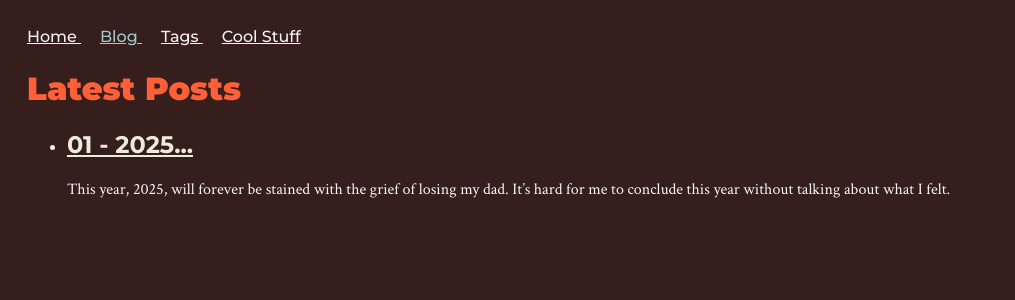
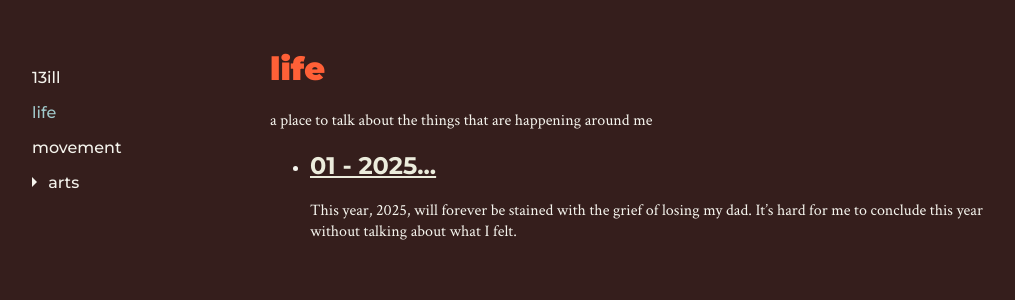
Before and after one commit to willrossignol/13ill.me, a Jekyll site: the page built from src/life.html, in a window 1280 px wide. Shown: the top 300 px of the page, without its empty margins (0-1015 px from the left). Built offline with Jekyll 4.4.1, drawn with Linux system fonts in a browser that asks for light colours.

Commit message:
new navigation and basic structure

```diff
--- a/src/_includes/navigation.html
+++ b/src/_includes/navigation.html
@@ -1,7 +1,18 @@
 <nav>
   {% for item in site.data.navigation %}
-    <a href="{{ item.link }}" {% if page.url == item.link %}class="current"{% endif %}>
+    {% if item.list %}
+      <input id="collapsible" class="toggle" type="checkbox" {% if page.url contains item.dir %} checked {% endif %}>
+      <label for="collapsible" class="lbl-toggle {% if page.url contains item.dir %} current {% endif %}">{{item.name}}</label>
+      <div class="collapsible-content">
+        {% for subitem in item.items %}
+        {% assign link_url = item.dir | append: subitem.link %}
+          <a href="{{link_url}}" {% if page.url == link_url %} class="current"{% endif %}>{{subitem.name}}</a>
+        {% endfor %}
+      </div>
+    {% else %}
+      <a href="{{ item.link }}" {% if page.url==item.link %}class="current" {% endif %}>
         {{ item.name }}
-    </a>
+      </a>
+    {% endif %}
   {% endfor %}
 </nav>
--- a/src/_sass/main.scss
+++ b/src/_sass/main.scss
@@ -11,7 +11,9 @@ $backgroud-color: #351e1c;
 
 // Styling
 body {
-  padding: 5mm;
+  margin-left: 250px;
+  margin-right: 250px;
+  padding: 20px;
   background-color: $backgroud-color;
   color: $primary-color;
   font-family: "Crimson Text", serif;
@@ -56,6 +58,18 @@ a:active {
 * Navigation
 **/
 
+nav {
+  height: 100%; /* 100% Full-height */
+  width: 250px;
+  position: fixed; /* Stay in place */
+  z-index: 1; /* Stay on top */
+  top: 0; /* Stay at the top */
+  left: 0;
+  // background-color: #111; /* Black*/
+  overflow-x: hidden; /* Disable horizontal scroll */
+  padding-top: 60px; /* Place content 60px from the top */
+  transition: 0.5s; /* 0.5 second transition effect to slide in the sidenav */
+}
 
 nav a {
   color: $primary-color;
@@ -63,22 +77,82 @@ nav a {
   font-optical-sizing: auto;
   font-weight: 500;
   font-style: normal;
-  padding-right: 5mm;
+  padding: 8px 8px 8px 32px;
+  text-decoration: none;
+  display: block;
 }
 
 nav a.current {
   color: $ternary-color;
 }
 
+nav label {
+  color: $primary-color;
+  font-family: "Montserrat", sans-serif;
+  font-optical-sizing: auto;
+  font-weight: 500;
+  font-style: normal;
+  padding: 8px 8px 8px 32px;
+  text-decoration: none;
+  display: block;
+}
+
+nav label.current {
+  color: $ternary-color;
+}
+
+nav input[type='checkbox'] {
+  display: none;
+}
+
+nav .lbl-toggle {
+  display: block;
+  cursor: pointer;
+  transition: all 0.25s ease-out;
+}
+
+nav .lbl-toggle::before {
+  content: ' ';
+  display: inline-block;
+
+  border-top: 5px solid transparent;
+  border-bottom: 5px solid transparent;
+  border-left: 5px solid currentColor;
+
+  vertical-align: middle;
+  margin-right: .7rem;
+  transform: translateY(-2px);
+
+  transition: transform .2s ease-out;
+}
+
+nav .collapsible-content {
+  max-height: 0px;
+  overflow: hidden;
+  padding-left: 16px;
+  transition: max-height .25s ease-in-out;
+}
+
+nav .toggle:checked + .lbl-toggle + .collapsible-content {
+  max-height: 100vh;
+}
+
+nav .toggle:checked + .lbl-toggle::before {
+  transform: rotate(90deg) translateX(-3px);
+}
+
+nav .toggle:checked + .lbl-toggle {
+  border-bottom-right-radius: 0;
+  border-bottom-left-radius: 0;
+}
+
+@media screen and (max-height: 450px) {
+  nav {padding-top: 15px;}
+}
+
 /**
 * Posts
 **/
-
-div.post {
-  padding-top: 10px;
-  padding-left: 20vw;
-  padding-right: 20vw;
-}
 
 div.post img {
   max-width: 50vw;
--- a/src/blog.html
+++ b/src/life.html
@@ -1,7 +1,9 @@
 ---
-title: Blog
+title: life
 ---
-<h1>Latest Posts</h1>
+<h1>life</h1>
+
+<p>a place to talk about the things that are happening around me</p>
 
 <ul>
   {% for post in site.posts %}
```
Also changed, not shown: src/_data/navigation.yml (+16 -7 lines), src/_data/vinyls.yml (+144 -86 lines), src/arts/vinyl-collection.html (added, +27 -0 lines), src/index.html (+2 -41 lines), src/movement.md (added, +5 -0 lines), src/tags.html (deleted, +0 -11 lines), src/arts/cool-stuff.md (renamed from src/cool-stuff.md).
